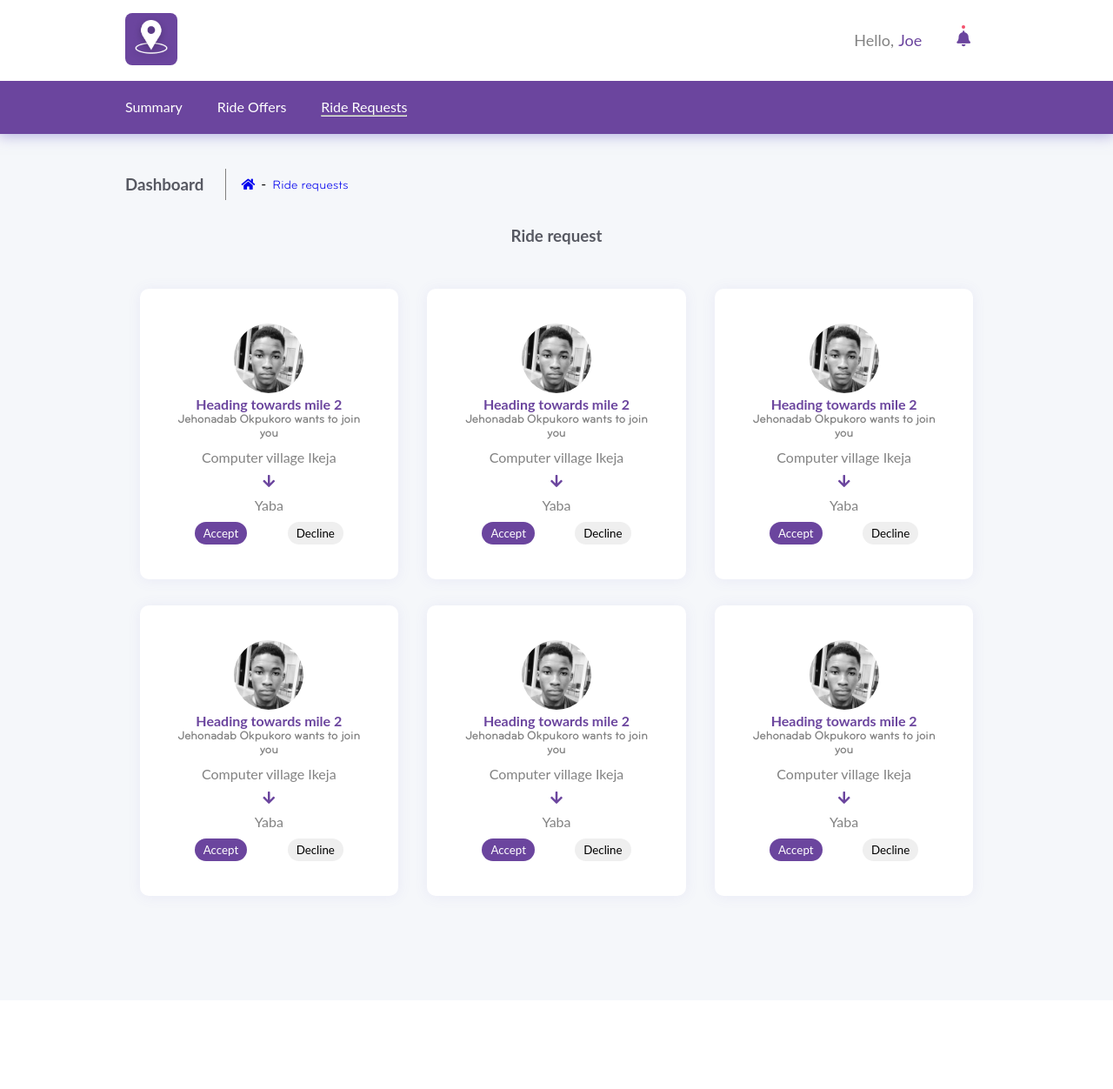
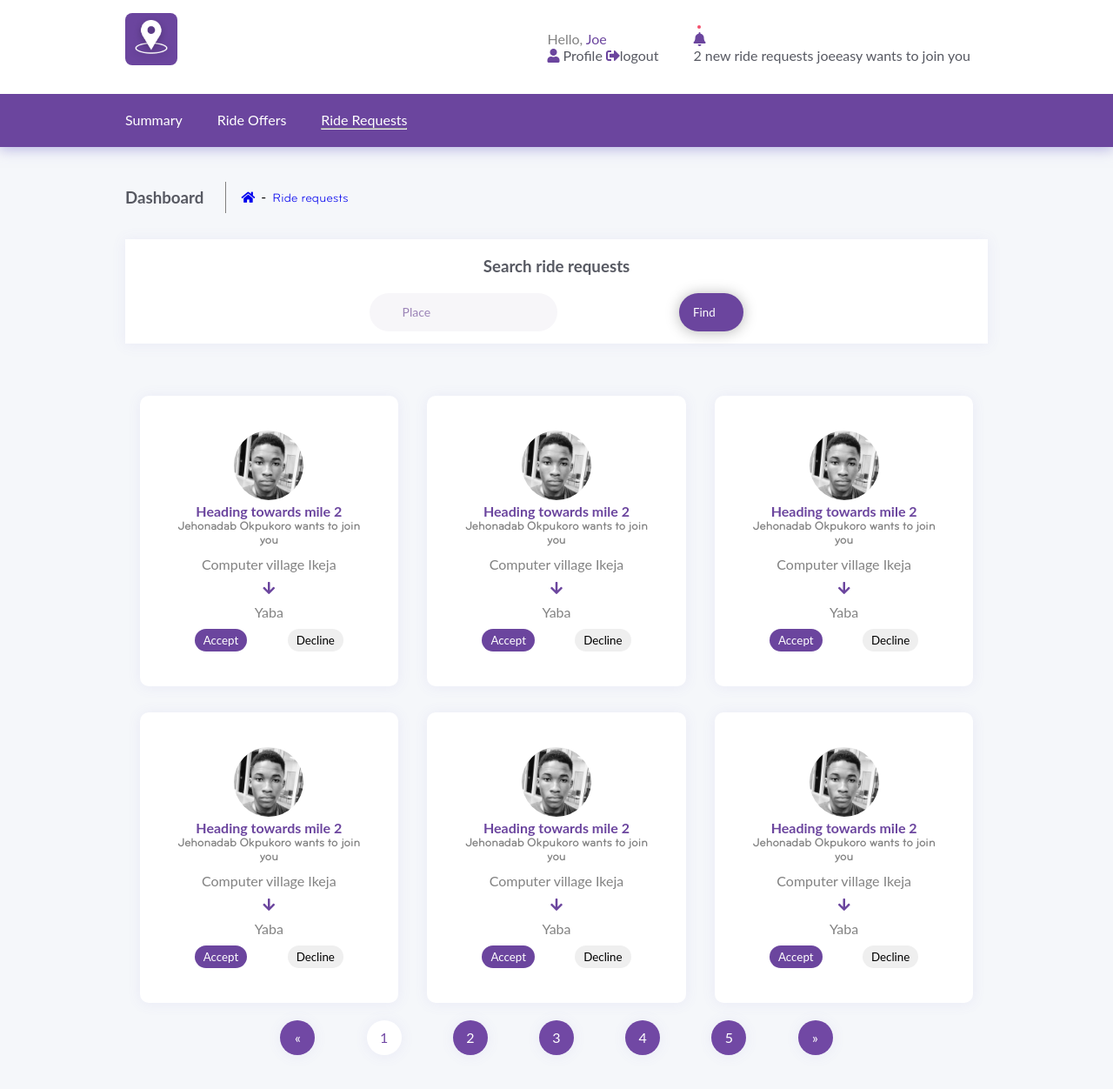
Before and after one commit to uthdev/Ride-my-way, a plain HTML site: page UI/riderequest.html in a window 1280 px wide. Shown: the whole page at 87% size. Before the commit the page ends 1150 px from the top, so only its background shows below. Drawn offline with Linux system fonts and the light colour scheme.

Commit message:
Add search for ride requests
[Finishes #158670436] Driver should be able to search for a ride request that is most convenient for him

```diff
--- a/UI/riderequest.html
+++ b/UI/riderequest.html
@@ -32,16 +32,33 @@
             <a href="javascript:void(0)" class="closebtn js__navbar__toggler">&times;</a>
             <ul class="nav navbar__right navbar__nav">
               <li>
-                <a href="#">
+                <div class="DropDown">
+                  <a href="#" class="DropDown__btn">
                     <span class="text--color--grey">Hello,</span>
                     <span class="text--primary">Joe</span>
                   </a>
+                  <div class="DropDown__content">
+                    <a href="profile.html" class="DashboardColor--text--grey">
+                      <i class="fas fa-user text--primary"></i> Profile</a>
+                    <a href="signin.html" class="DashboardColor--text--grey">
+                      <i class="fas fa-sign-out-alt text--primary"></i>logout</a>
+                  </div>
+                </div>
               </li>
               <li>
-                <a href="#" class="notification">
+                <div class="DropDown">
+                  <a href="#" class="DropDown__btn notification">
                     <span class="notify notify--dot--small"></span>
                     <i class="fas fa-bell text--primary"></i>
                   </a>
+                  <div class="DropDown__content notification__content">
+                    <a href="riderequest.html" class="DashboardColor--text--grey">
+                      2 new ride requests</a>
+                    <a href="riderequest.html" class="DashboardColor--text--grey">
+                      joeeasy wants to join you</a>
+                  </div>
+                </div>
+
               </li>
             </ul>
           </div>
@@ -89,7 +106,24 @@
       </div>
       <div class="dashboard__content">
         <div class="RideRequest__heading">
-          <h3 class="text--center margin--bottom--20 DashboardColor--text--grey">Ride request</h3>
+          <div class="SearchRide light--shadow">
+            <div class="SearchRide__heading">
+              <h3 class="text--center margin--bottom--20 DashboardColor--text--grey">Search ride requests</h3>
+            </div>
+            <div class="SearchRide__content">
+              <form action="#">
+                <div class="form--group full--width">
+                  <input type="text" class="dashboard--input form--control" placeholder="Place">
+                </div>
+                <div class="form--group">
+                  <button class="searchbtn btn btn--round DashboardColor--bg--primary" type="sumit">Find
+                    <i class="fas fa-chevron-right slide padding--left--5"></i>
+                  </button>
+                </div>
+              </form>
+            </div>
+
+          </div>
         </div>
         <div class="RideRequest">
           <div class="RideDetails light--shadow">
@@ -249,6 +283,31 @@
             </div>
           </div>
         </div>
+        <div class="SearchResult__pagination">
+          <ul class="pagination">
+            <li>
+              <a href="#">&laquo;</a>
+            </li>
+            <li class="pagination--active">
+              <a href="#">1</a>
+            </li>
+            <li>
+              <a href="#">2</a>
+            </li>
+            <li>
+              <a href="#">3</a>
+            </li>
+            <li>
+              <a href="#">4</a>
+            </li>
+            <li>
+              <a href="#">5</a>
+            </li>
+            <li>
+              <a href="#">&raquo;</a>
+            </li>
+          </ul>
+        </div>
       </div>
     </div>
   </div>
```
Lines whose indentation alone changed are shown as unchanged.
